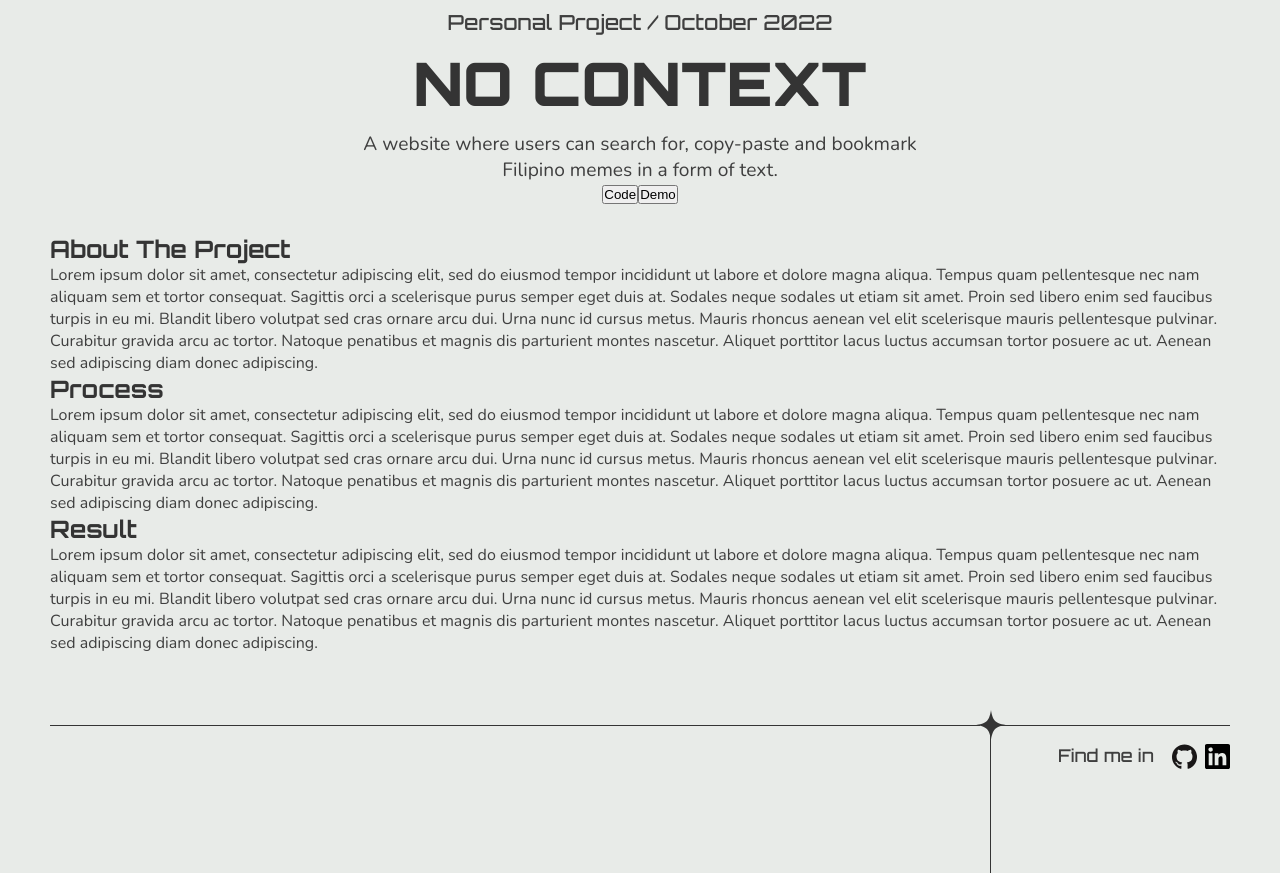
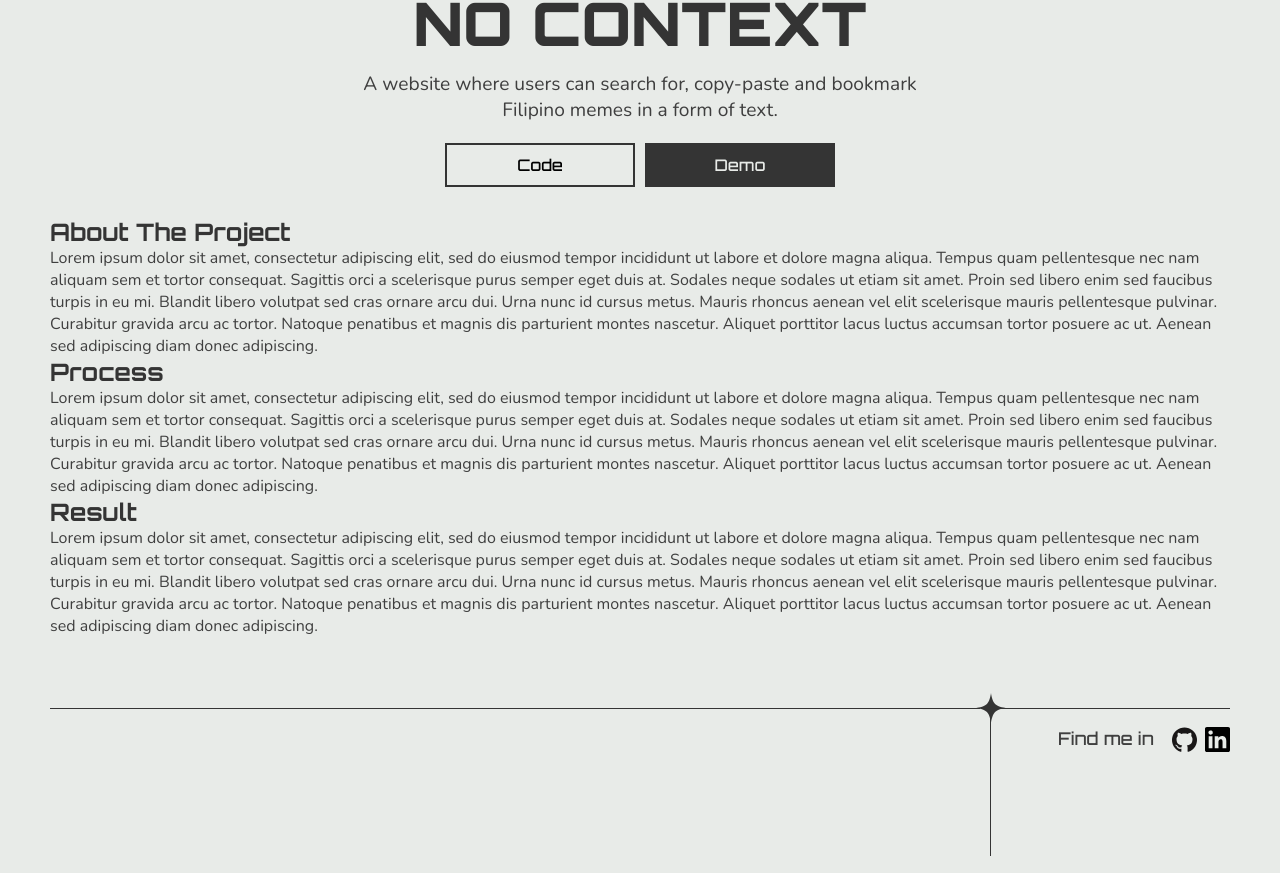
Before and after one commit to sn-tin/frontendkristine, a React (Create React App) app: page /works in a window 1280 px wide. Shown: the part 864-1737 px from the top of the page. Built offline with nearby package versions, Linux system fonts and the light colour scheme.

Commit message:
Fix buttons style

```diff
--- a/src/components/Works/NoContext.js
+++ b/src/components/Works/NoContext.js
@@ -1,5 +1,5 @@
 import worksData from "./worksData";
-import { ArticleWrapper, ArticleImage, ArticleMainText } from "./Works.styles";
+import { ArticleWrapper, ArticleImage, ArticleMainText, FlexButtons, BorderButton, SolidButton } from "./Works.styles";
 const NoContext = () => {
     const { img, name, date, category } = worksData[0];
     return (
@@ -9,8 +9,10 @@ const NoContext = () => {
                 <span>{category} / {date}</span>
                 <h1>{name}</h1>
                 <p>A website where users can search for, copy-paste and bookmark Filipino memes in a form of text.</p>
-                <button>Code</button>
-                <button>Demo</button>
+                <FlexButtons>
+                    <BorderButton >Code</BorderButton >
+                    <SolidButton >Demo</SolidButton >
+                </FlexButtons>
             </ArticleMainText >
             <div>
                 <h2>About the project</h2>
--- a/src/components/Works/Works.styles.js
+++ b/src/components/Works/Works.styles.js
@@ -100,7 +100,7 @@ const ArticleImage = styled.img`
     object-position: center 15%;
     border: 2px solid ${theme.colors.dark};
     @media screen and (${devices.laptop}) {
-        height: 290px;
+        height: 230px;
     }
 `
 
@@ -126,5 +126,33 @@ const ArticleMainText = styled.div`
         font-size: clamp(0.9rem, 2.5vw, 1.2rem);
     }
 `
+const FlexButtons = styled.div`
+    display: flex;
+    flex-direction: column;
+    justify-content: center;
+    gap: 5px;
+    margin: 20px auto;
+    @media screen and (${devices.tablet}) {
+        flex-direction: row;
+        gap: 10px;
+    }
+`
 
-export { WorkTexts, CardFlex, CardsWrapper, CardImg, Overlay, ReadButton, DetailsWrapper, ArticleWrapper, ArticleImage, ArticleMainText }
+const BorderButton = styled.button`
+    width: 100%;
+    font-size: clamp(0.8rem, 2.5vw, 1rem);
+    font-family: ${theme.heading.fontFam};
+    background-color: transparent;
+    border: 2px solid ${theme.colors.dark};
+    padding: 10px 0;
+    @media screen and (${devices.tablet}) {
+        width: 190px;
+    }
+`
+
+const SolidButton = styled(BorderButton)`
+    color: ${theme.colors.grayishWhite};
+    background-color: ${theme.colors.dark};
+`
+
+export { WorkTexts, CardFlex, CardsWrapper, CardImg, Overlay, ReadButton, DetailsWrapper, ArticleWrapper, ArticleImage, ArticleMainText, FlexButtons, BorderButton, SolidButton }
```
